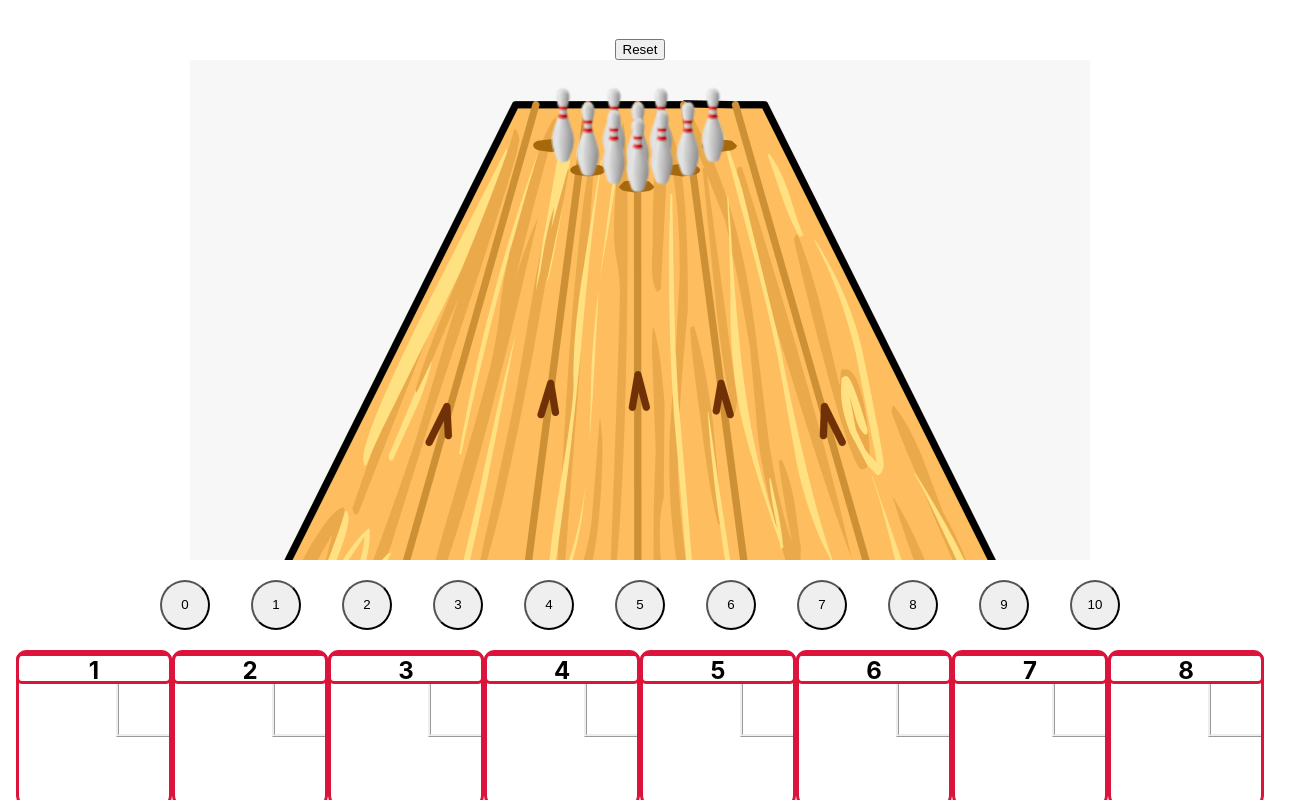
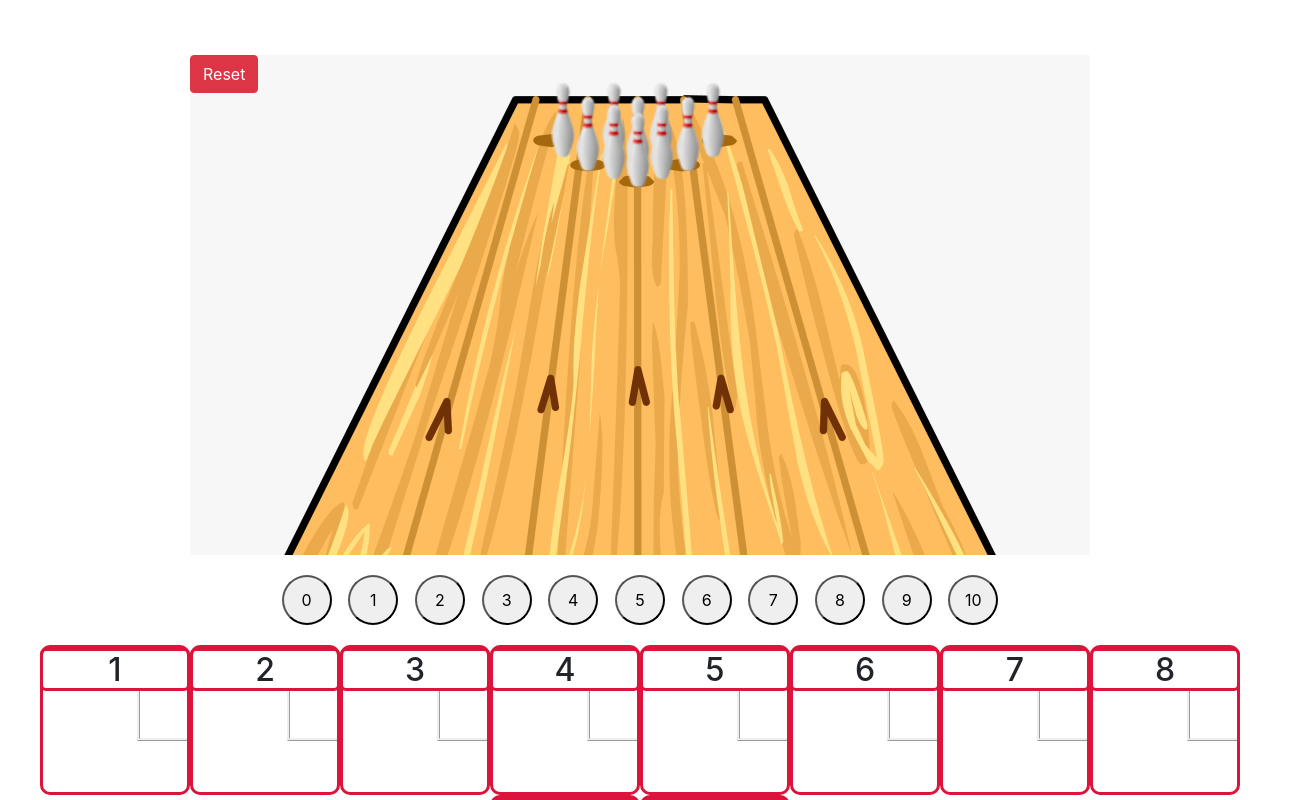
Before and after one commit to DorienP/bowling-score-app, a React (Create React App) app: page / in a window 1280 px wide. Shown: the top 800 px of the page, 1312 px wide, since content can reach past the window. Built offline with nearby package versions, Linux system fonts and the light colour scheme.

Commit message:
styling & tech debt: debugging Scoreboard

```diff
--- a/package.json
+++ b/package.json
@@ -6,9 +6,10 @@
     "@testing-library/jest-dom": "^5.13.0",
     "@testing-library/react": "^11.2.7",
     "@testing-library/user-event": "^12.8.3",
-    "bootstrap": "^5.0.1",
+    "bootstrap": "^4.6.0",
     "eslint": "^7.28.0",
     "react": "^17.0.2",
+    "react-bootstrap": "^1.6.1",
     "react-dom": "^17.0.2",
     "react-scripts": "4.0.3",
     "web-vitals": "^1.1.2"
--- a/src/App.js
+++ b/src/App.js
@@ -3,6 +3,8 @@ import './App.css';
 import React, { useState, useEffect } from 'react';
 import PinSelection from './Components/PinSelection';
 import Scoreboard from './Components/Scoreboard';
+import 'bootstrap/dist/css/bootstrap.min.css';
+import Button from 'react-bootstrap/Button';
 
 function App() {
   // eslint-disable-next-line
@@ -17,10 +19,6 @@ function App() {
   const [gameOver, setGameOver] = useState(false);
   const [score, setScore] = useState(0);
   const [spare, setSpare] = useState(false);
-  // eslint-disable-next-line
-  const [strike, setStrike] = useState(false);
-  // eslint-disable-next-line
-  const [strikeCount, setStrikeCount] = useState(2);
   // eslint-disable-next-line
   const [strikeOrSpareFrames, setStrikeOrSpareFrames] = useState({});
 
@@ -40,10 +38,13 @@ function App() {
         spare_first_shot: null
       };
     }
-    if (shot === 1 && Number(e) && frame === "10") {
+    if (shot === 1 && typeof Number(e) === "number" && frame === "10") {
       frameScore[frame].firstShot = { shotNumber: totalShots, score: Number(e) };
     }
-    if (shot === 1 && frame !== "10" && Number(e) === 0) {
+    if (shot === 1 && typeof Number(e) === "number" && frame === "10") {
+      frameScore[frame].firstShot = { shotNumber: totalShots, score: Number(e) };
+    }
+    if (shot === 1 && frame !== "10" && e === "0") {
       frameScore[frame].firstShot = { shotNumber: totalShots, score: Number(e) };
     }
     if (shot === 1 && Number(e) && !strike && frame !== "10") {
@@ -81,6 +82,11 @@ function App() {
     setScore(Number(document.getElementById(`${frameResult}-frame-result`).innerText));
   }
 
+
+  /*
+  THIS COULD USE SOME REFACTORING:
+  Realized to look at the sport in stages near the end and solved many problems.
+  */
   const checkForBonus = (e) => {
     // SPARES
     if (spare && shot === 2 && document.getElementById(`${frame}-last-shot`).innerText === "") {
@@ -160,6 +166,20 @@ function App() {
         frameScore[(Number(frame) - 2).toString()].totalScore = shotScores[frameScore[frame].firstShot.shotNumber + 1] + shotScores[frameScore[frame].secondShot.shotNumber + 2];
 
       }
+
+      if (Number(frame) > 2 && frameScore[(Number(frame) - 1).toString()].strike && shotScores[totalShots] < 10 && frameScore[frame].lastShot && shotScores[totalShots] === frameScore[frame].lastShot.score) {
+        frameScore[(Number(frame) - 1).toString()].totalScore = frameScore[frame].firstShot.score + frameScore[frame].lastShot.score + score;
+        document.getElementById(`${(Number(frame) - 1).toString()}-frame-result`).innerText = score + frameScore[frame].firstShot.score + frameScore[frame].lastShot.score + 10;
+        document.getElementById(`${frame}-frame-result`).innerText = score + frameScore[frame].firstShot.score + frameScore[frame].lastShot.score + 10;
+        setScore(score + frameScore[frame].firstShot.score + frameScore[frame].lastShot.score + 10);
+      }
+
+      if (frame === "10" && frameScore[(Number(frame) - 1).toString()].strike && shotScores[totalShots] < 10 && frameScore[frame].secondShot && shotScores[totalShots] === frameScore[frame].secondShot.score) {
+        frameScore[(Number(frame) - 1).toString()].totalScore = frameScore[frame].firstShot.score + frameScore[frame].secondShot.score + score;
+        document.getElementById(`${(Number(frame) - 1).toString()}-frame-result`).innerText = score + frameScore[frame].firstShot.score + frameScore[frame].secondShot.score + 10;
+        document.getElementById(`${frame}-frame-result`).innerText = score + frameScore[frame].firstShot.score + frameScore[frame].secondShot.score + 10;
+        setScore(score + frameScore[frame].firstShot.score + frameScore[frame].secondShot.score + 10);
+      }
     }
 
   }
@@ -229,7 +249,7 @@ function App() {
           updateFrame(frame, e, 2, false, false);
           checkForBonus();
           setShot(1);
-          if (frameScore[(Number(frame) - 1).toString()].strike) frameResult(frame);
+          if (!frameScore[(Number(frame) - 1).toString()].strike) frameResult(frame);
           setGameOver(true);
         } else {
           if ((document.getElementById(`${frame}-first-shot`).innerText === "X" ||
@@ -288,6 +308,11 @@ function App() {
     }
   }
 
+  const refresh = ()=>{
+      // re-renders the component
+      window.location.reload();
+  }
+
   useEffect(() => {
     setTotalShots(totalShots + 1);
     if (frame !== "10") checkForBonus();
@@ -296,8 +321,8 @@ function App() {
 
   return (
     <div className="App">
-      <button>Reset</button>
       <div id="bowling-pins">
+        <Button onClick={refresh} variant="danger">Reset</Button>
         <div className="pins" id="pin-10"></div>
         <div className="pins" id="pin-9"></div>
         <div className="pins" id="pin-8"></div>
--- a/src/Components/PinSelection.css
+++ b/src/Components/PinSelection.css
@@ -1,7 +1,7 @@
 #Pin-Button-Container {
     display: flex;
     justify-content: space-between;
-    width: 75%;
+    width: 56%;
     margin-bottom: 20px;
 }
 
--- a/src/Components/scoreboard.css
+++ b/src/Components/scoreboard.css
@@ -1,7 +1,7 @@
 .ScoreBoard {
     display: flex;
     justify-content:center;
-    width: 100%;
+    width: 105%;
     flex-wrap: wrap;
 }
 
@@ -22,7 +22,7 @@
 .frame-number {
     display: flex;
     width: 150px;
-    height: 25px;
+    height: 30%;
     align-self: center;
     justify-content: center;
     border-style: solid;
```
Also changed, not shown: 1 other file (tests, documents, lock files or other folders).
